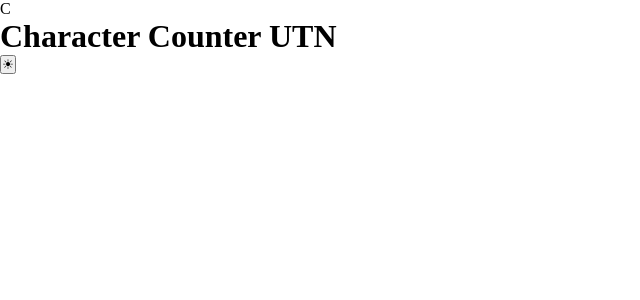
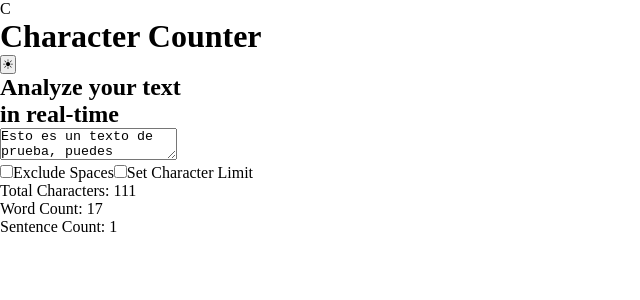
Before and after one commit to angelgabrielmattos/character-counter-utn, a React (Vite) app: page / in a window 1280 px wide. Shown: the top 300 px of the page, without its empty margins (0-640 px from the left). Built offline with nearby package versions, Linux system fonts and the light colour scheme.

Commit message:
add: main features: character counter, word count, sentence count, and limits

```diff
--- a/src/App.jsx
+++ b/src/App.jsx
@@ -1,9 +1,76 @@
+import { useState } from "react"
 import { Header } from "./components/Header"
 
 function App() {
+  const [text, setText] = useState("Esto es un texto de prueba, puedes borrarlo, modificarlo o comprobar que la app esta funcionando correctamente.")
+  const [excludeSpaces, setExcludeSpaces] = useState(false)
+  const [limitCharacter, setLimitCharacter] = useState(false)
+  const [limitValue, setLimitValue] = useState(50)
+
+  const characteres = excludeSpaces ? text.replace(/\s/g, "").length : text.length
+
+  const words = text.trim() === "" ? 0 : text.trim().split(/\s+/g).length
+
+  const sentences = text.trim() === "" ? 0 : text.split(/[.!?]/).filter(sentence => sentence.trim() !== "").length
+
+  const handleChangeTextarea = (e) => {
+    const value = e.target.value
+
+    if (limitCharacter) {
+      if (value.length <= limitValue) {
+        setText(value)
+      }
+    } else {
+      setText(value)
+    }
+  }
+
+  const handleChangeInputLimit = () => {
+    setLimitCharacter(!limitCharacter)
+    const newText = text.slice(0, limitValue)
+    setText(newText)
+  }
+
   return (
     <main>
       <Header />
+      <h2>Analyze your text <br />
+        in real-time</h2>
+        {/* <p>{text}</p> */}
+        <textarea
+        placeholder="Escribe tu texto..."
+        onChange={(e) => setText(e.target.value)}
+        value={text}
+        ></textarea>
+        <div>
+          <label>
+          <input
+            type="checkbox"
+            checked={excludeSpaces}
+            onChange={() => setExcludeSpaces
+            (!excludeSpaces)}
+          />
+          Exclude Spaces
+          </label>
+          <label>
+          <input
+            type="checkbox"
+            checked={limitCharacter}
+            onChange={handleChangeInputLimit}
+          />
+          Set Character Limit
+          </label>
+          {
+            limitCharacter &&
+            <input type="number"
+            value={limitValue}
+            onChange={(e) => setLimitValue(e.target.value)}
+            />
+          }
+        </div>
+        <p>Total Characters: {characteres}</p>
+        <p>Word Count: {words}</p>
+        <p>Sentence Count: {sentences}</p>
     </main>
   )
 }
--- a/src/components/Header.jsx
+++ b/src/components/Header.jsx
@@ -2,7 +2,7 @@ const Header = () => {
     return <header>
         <div>
             <p>C</p>
-            <h1>Character Counter UTN</h1>
+            <h1>Character Counter</h1>
         </div>
         <button>☀</button>
     </header>
```
